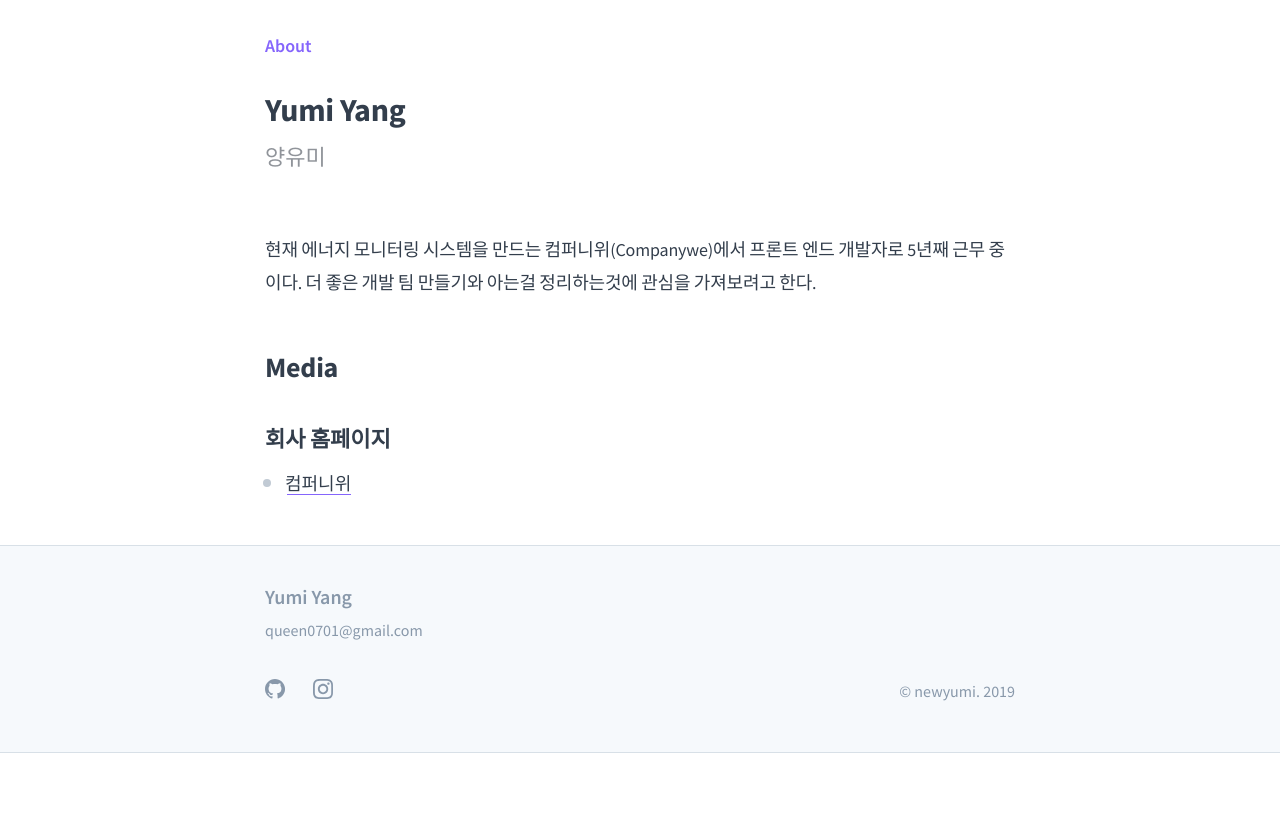
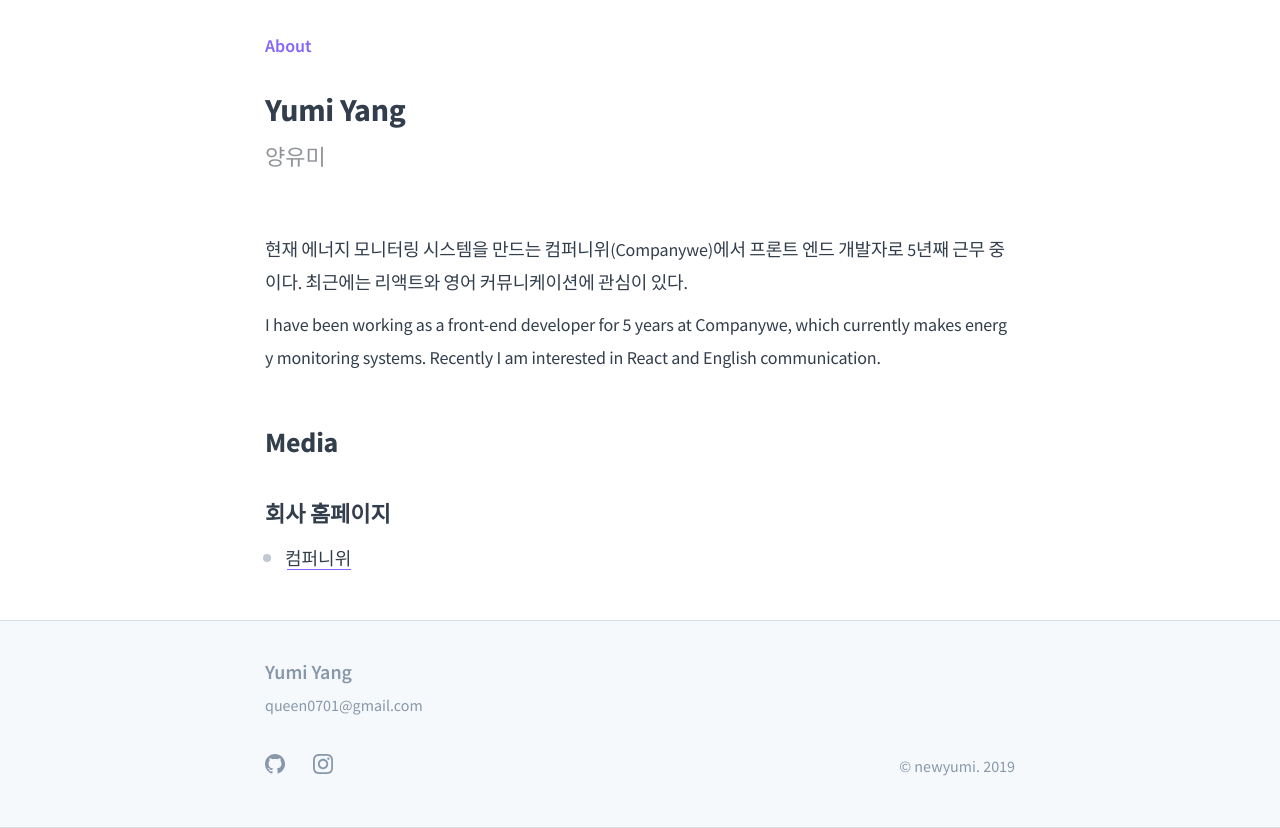
Before and after one commit to newyumi/newyumi.github.io, a Jekyll site: the page built from about.md, in a window 1280 px wide. Shown: the part 445-1273 px from the top of the page. Built offline with Jekyll 4.4.1, drawn with Linux system fonts in a browser that asks for light colours; before the commit the page ends 1198 px from its top, so only the background shows below that; part of the change alters nothing that is shown.

```diff
--- a/_includes/head.html
+++ b/_includes/head.html
@@ -55,11 +55,12 @@
         ga('send', 'pageview');
 
     </script>
-    <script async src="//pagead2.googlesyndication.com/pagead/js/adsbygoogle.js"></script>
+    <!-- Global site tag (gtag.js) - Google Analytics -->
+    <script async src="https://www.googletagmanager.com/gtag/js?id=UA-139464752-1"></script>
     <script>
-        (adsbygoogle = window.adsbygoogle || []).push({
-            google_ad_client: "ca-pub-2080815546000293",
-            enable_page_level_ads: true
-        });
+        window.dataLayer = window.dataLayer || [];
+        function gtag(){dataLayer.push(arguments);}
+        gtag('js', new Date());
+        gtag('config', 'UA-139464752-1');
     </script>
 </head>
--- a/about.md
+++ b/about.md
@@ -10,7 +10,10 @@ header-img: img/about.jpg
 ---
 
 현재 에너지 모니터링 시스템을 만드는 컴퍼니위(Companywe)에서 프론트 엔드 개발자로 5년째 근무 중이다.
-더 좋은 개발 팀 만들기와 아는걸 정리하는것에 관심을 가져보려고 한다.
+최근에는 리액트와 영어 커뮤니케이션에 관심이 있다.
+
+I have been working as a front-end developer for 5 years at Companywe, which currently makes energy monitoring systems.
+Recently I am interested in React and English communication.
 
 # Media
 
```
